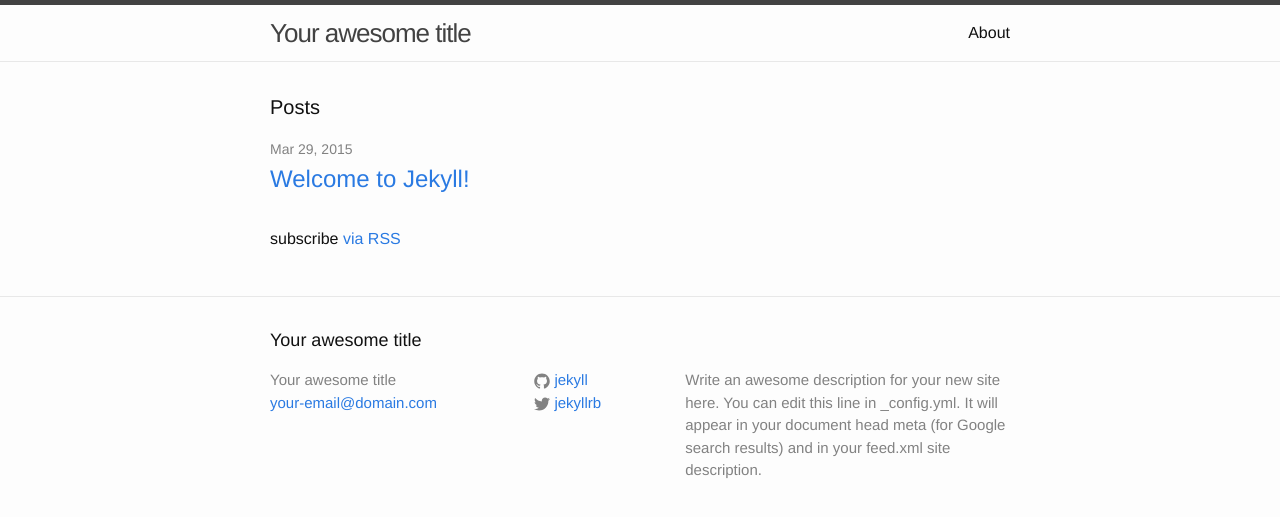
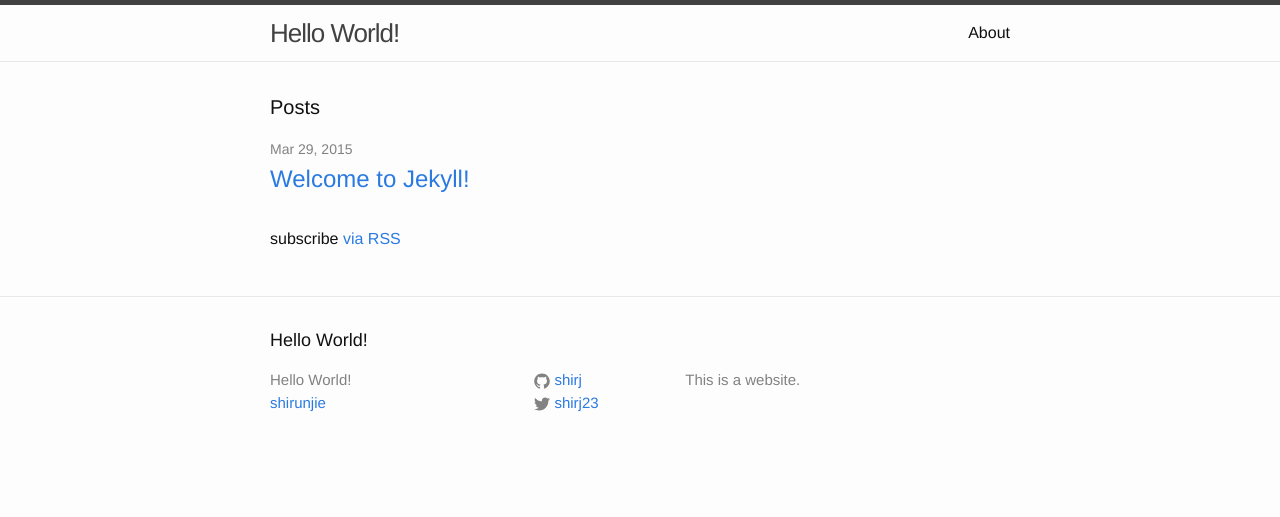
Before and after one commit to constructor-s/shirj.github.io, a Jekyll site: the page built from index.html, in a window 1280 px wide. Shown: the top 517 px of the page. Built offline with Jekyll 4.4.1, drawn with Linux system fonts in a browser that asks for light colours.

Commit message:
Edit _config.yml

```diff
--- a/_config.yml
+++ b/_config.yml
@@ -1,14 +1,12 @@
 # Site settings
-title: Your awesome title
-email: your-email@domain.com
+title: Hello World!
+email: shirunjie # shi run jie . me
 description: > # this means to ignore newlines until "baseurl:"
-  Write an awesome description for your new site here. You can edit this
-  line in _config.yml. It will appear in your document head meta (for
-  Google search results) and in your feed.xml site description.
+  This is a website.
 baseurl: "" # the subpath of your site, e.g. /blog/
-url: "http://yourdomain.com" # the base hostname & protocol for your site
-twitter_username: jekyllrb
-github_username:  jekyll
+url: "http://www.shirunjie.me" # the base hostname & protocol for your site
+twitter_username: shirj23
+github_username:  shirj
 
 # Build settings
 markdown: kramdown
```
